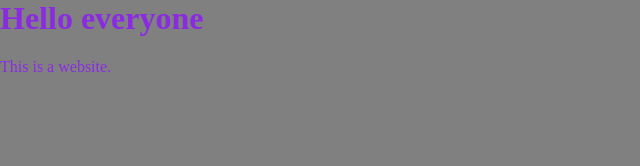
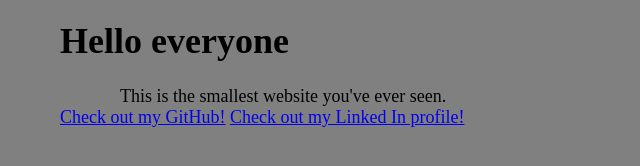
Before and after one commit to kevin-foreman/my--first--website, a plain HTML site: page index.html in a window 1280 px wide. Shown: the whole page, without its empty margins (0-640 px from the left). Drawn offline with Linux system fonts and the light colour scheme.

Commit message:
Updated html

```diff
--- a/index.html
+++ b/index.html
@@ -1,19 +1,21 @@
 <!DOCTYPE html>
 <html lang="en">
+
 <head>
-    <meta charset="UTF-8">
-    <meta http-equiv="X-UA-Compatible" content="IE=edge">
-    <meta name="viewport" content="width=device-width, initial-scale=1.0">
-    <link rel="stylesheet" href="style.css">
+    <meta charset="UTF-8" />
+    <meta http-equiv="X-UA-Compatible" content="IE=edge" />
+    <meta name="viewport" content="width=device-width, initial-scale=1.0" />
+    <link rel="stylesheet" href="./styles/style.css" />
     <title>Kevin Foreman</title>
 </head>
+
 <body>
     <div class="awesome" id="kevinforeman">
         <h1>Hello everyone</h1>
-        <p class="awesome">
-            This is a website.
-        </p>
-        <a></a>
+        <p class="awesome">This is the smallest website you've ever seen.</p>
+        <a href="https://www.github.com/kevin-foreman">Check out my GitHub!</a>
+        <a href="https://www.linkedin/in/kevin-o-foreman2.com">Check out my Linked In profile!</a>
     </div>
 </body>
+
 </html>
--- a/style.css
+++ b/styles/style.css
@@ -1,5 +1,5 @@
 body, p {
-  color: blueviolet;
+  color: black;
   margin: 0;
   font-size: 16px;
   background-color: grey;
@@ -8,3 +8,9 @@ body, p {
 h1 {
   margin-top: 0;
 }
+
+.awesome {
+  font-size: large;
+  margin-top: 20px;
+  margin-left: 60px;
+}
```
